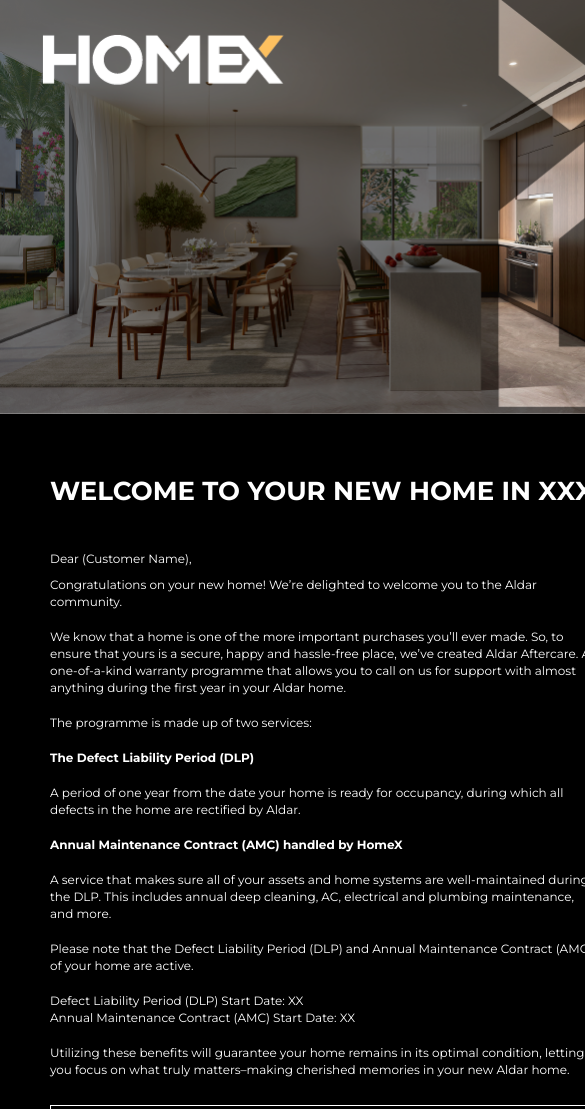
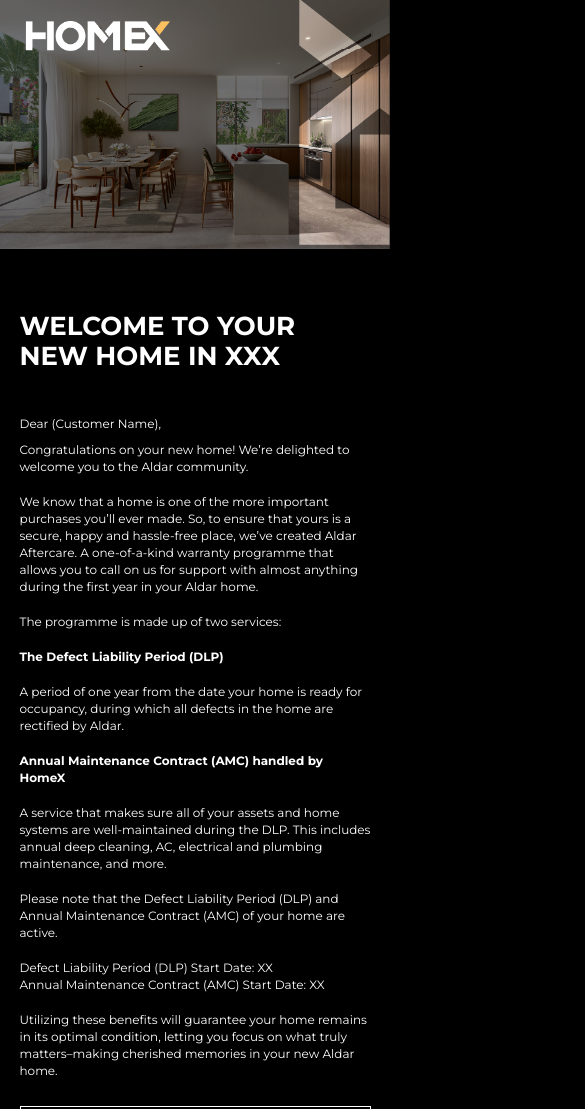
Before and after one commit to saratSubramaniam/hx, a plain HTML site: page index.html in a window 390 px wide. Shown: the top 1109 px of the page, 585 px wide, since content can reach past the window. Drawn offline with Linux system fonts and the light colour scheme.

Commit message:
Add files via upload

```diff
--- a/index.html
+++ b/index.html
@@ -11,28 +11,55 @@
         rel="stylesheet">
 </head>
 
+<style>
+    table.main {
+        width: 650px;
+        background-color: #000;
+    }
 
-<body style="font-family: 'Montserrat', sans-serif; font-size:14px; background-color: white; margin:0 auto;">
+    table.sub {
+        width: 550px;
+    }
+
+    @media only screen and (max-width: 670px) {
+        body {
+            background-color: #000;
+        }
+
+        table.main {
+            width: 100% !important;
+        }
+
+        table.sub {
+            width: 90% !important;
+        }
+
+        img.header {
+            width: 100% !important;
+        }
+    }
+</style>
+
+<body style="font-family: 'Montserrat', sans-serif; font-size:14px; margin:0 auto;">
 
     <!---Main Table Starts--->
-    <table width="650" cellspacing="0" cellpadding="0" border="0" align="center">
+    <table class="main" cellspacing="0" cellpadding="0" border="0" align="center">
         <tbody>
 
             <tr>
-                <td><img src="images/header.png" alt="" width="650" align="left"></td>
+                <td><img class="header" src="images/header.png" alt="" width="650" align="left"></td>
             </tr>
 
             <tr>
                 <td>
 
-                    <table width="650" cellspacing="0" cellpadding="0" border="0" align="center" background="#d21c29"
-                        style="background:#000000">
+                    <table class="main" cellspacing="0" cellpadding="0" border="0" align="center" background="#d21c29">
                         <tbody>
 
                             <tr>
                                 <td align="center">
 
-                                    <table width="550" cellspacing="0" cellpadding="0" border="0" align="center">
+                                    <table class="sub" cellspacing="0" cellpadding="0" border="0" align="center">
                                         <tbody>
 
 
@@ -201,14 +228,13 @@
             <tr>
                 <td>
 
-                    <table width="650" cellspacing="0" cellpadding="0" border="0" align="center" background="#d21c29"
-                        style="background:#000000">
+                    <table class="main" cellspacing="0" cellpadding="0" border="0" align="center" background="#d21c29">
                         <tbody>
 
                             <tr>
                                 <td align="center">
 
-                                    <table width="550" cellspacing="0" cellpadding="0" border="0" align="center"
+                                    <table class="sub" cellspacing="0" cellpadding="0" border="0" align="center"
                                         style="border: 1px solid white;padding: 0px 20px;">
                                         <tbody>
 
@@ -553,14 +579,13 @@
             <tr>
                 <td>
 
-                    <table width="650" cellspacing="0" cellpadding="0" border="0" align="center" background="#d21c29"
-                        style="background:#000000">
+                    <table class="main" cellspacing="0" cellpadding="0" border="0" align="center" background="#d21c29">
                         <tbody>
 
                             <tr>
                                 <td align="center">
 
-                                    <table width="550" cellspacing="0" cellpadding="0" border="0" align="center">
+                                    <table class="sub" cellspacing="0" cellpadding="0" border="0" align="center">
                                         <tbody>
 
                                             <tr>
```
